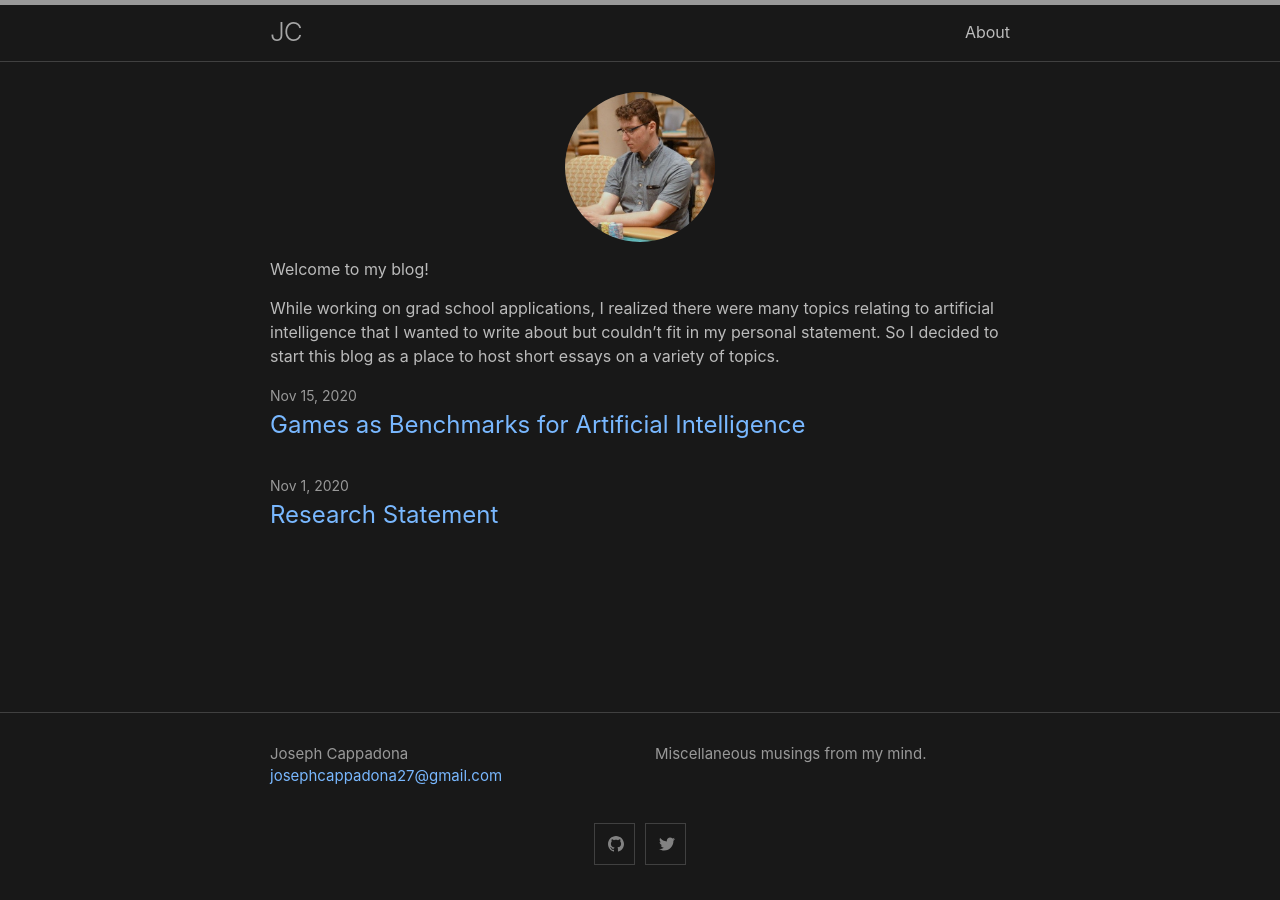
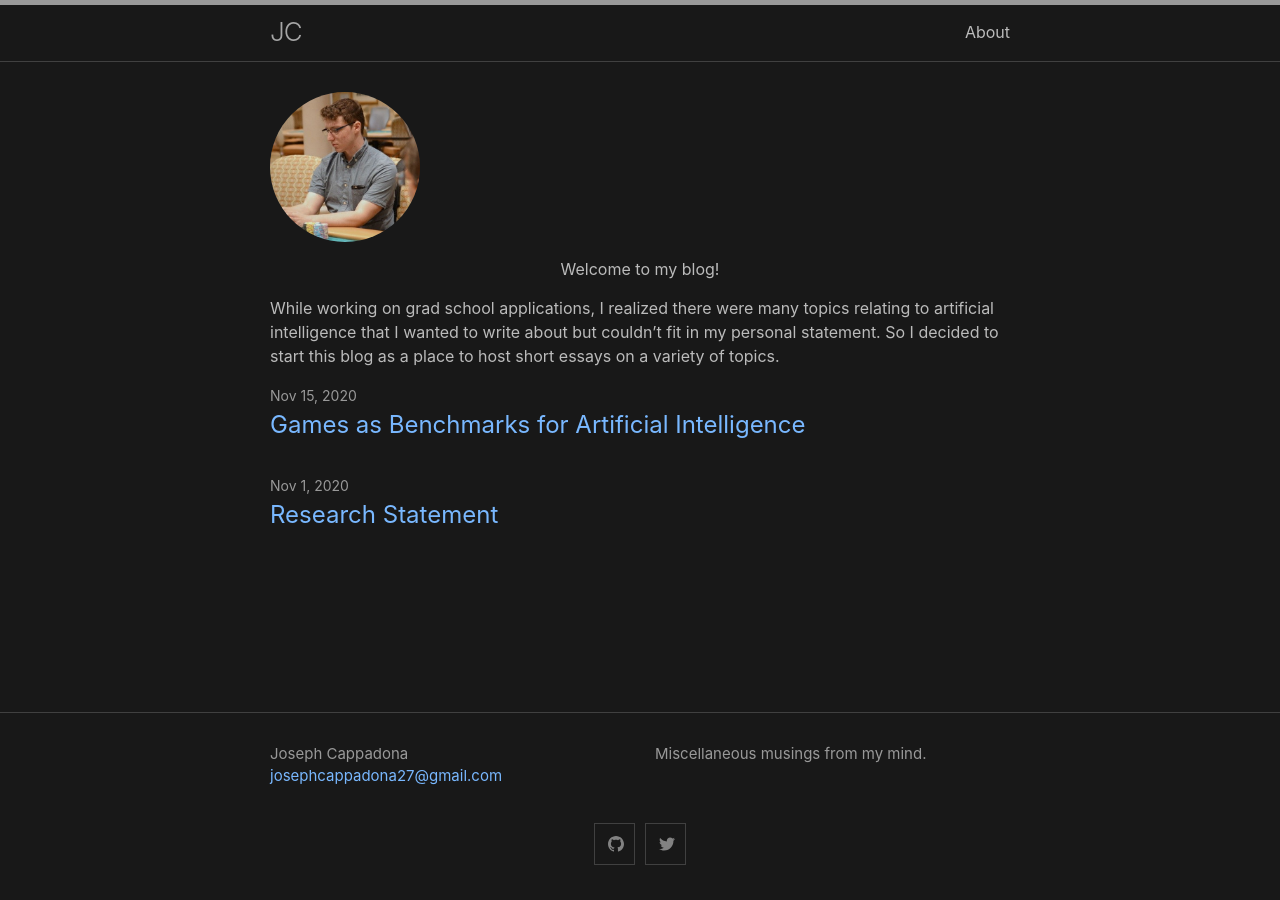
Before and after one commit to josephcappadona/josephcappadona.github.io, a Jekyll site: the page built from index.md, in a window 1280 px wide. Built offline with Jekyll 4.4.1, drawn with Linux system fonts in a browser that asks for light colours.

```diff
--- a/index.md
+++ b/index.md
@@ -4,8 +4,8 @@ layout: home
 
 {:refdef: style="text-align: center;"}
 ![me](/assets/headshot.jpeg){: style="width: 150px; height: 150px; border-radius: 50%"}
+
+Welcome to my blog!
 {: refdef}
 
-Welcome to my blog!
-
 While working on grad school applications, I realized there were many topics relating to artificial intelligence that I wanted to write about but couldn't fit in my personal statement. So I decided to start this blog as a place to host short essays on a variety of topics.
```
